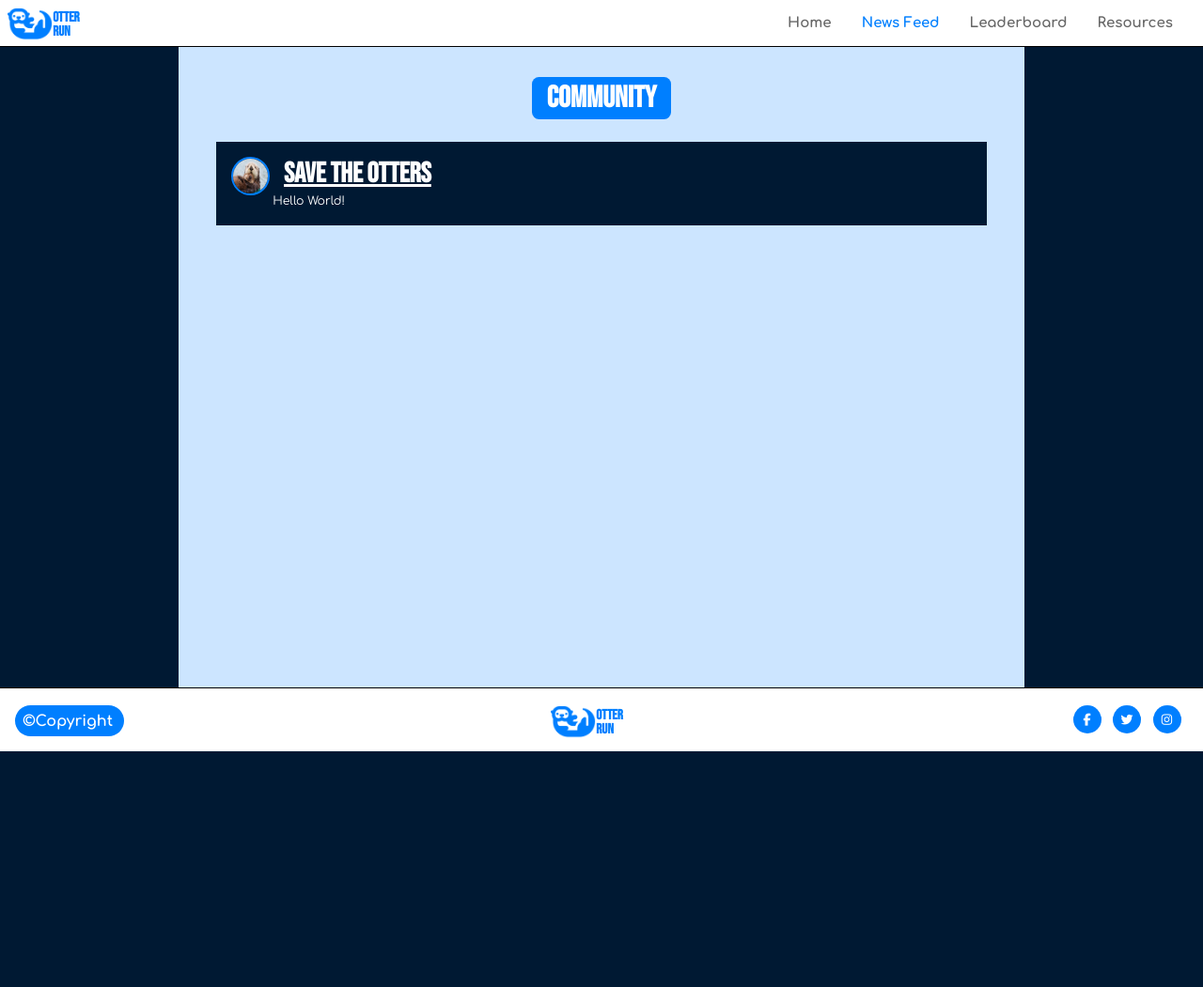
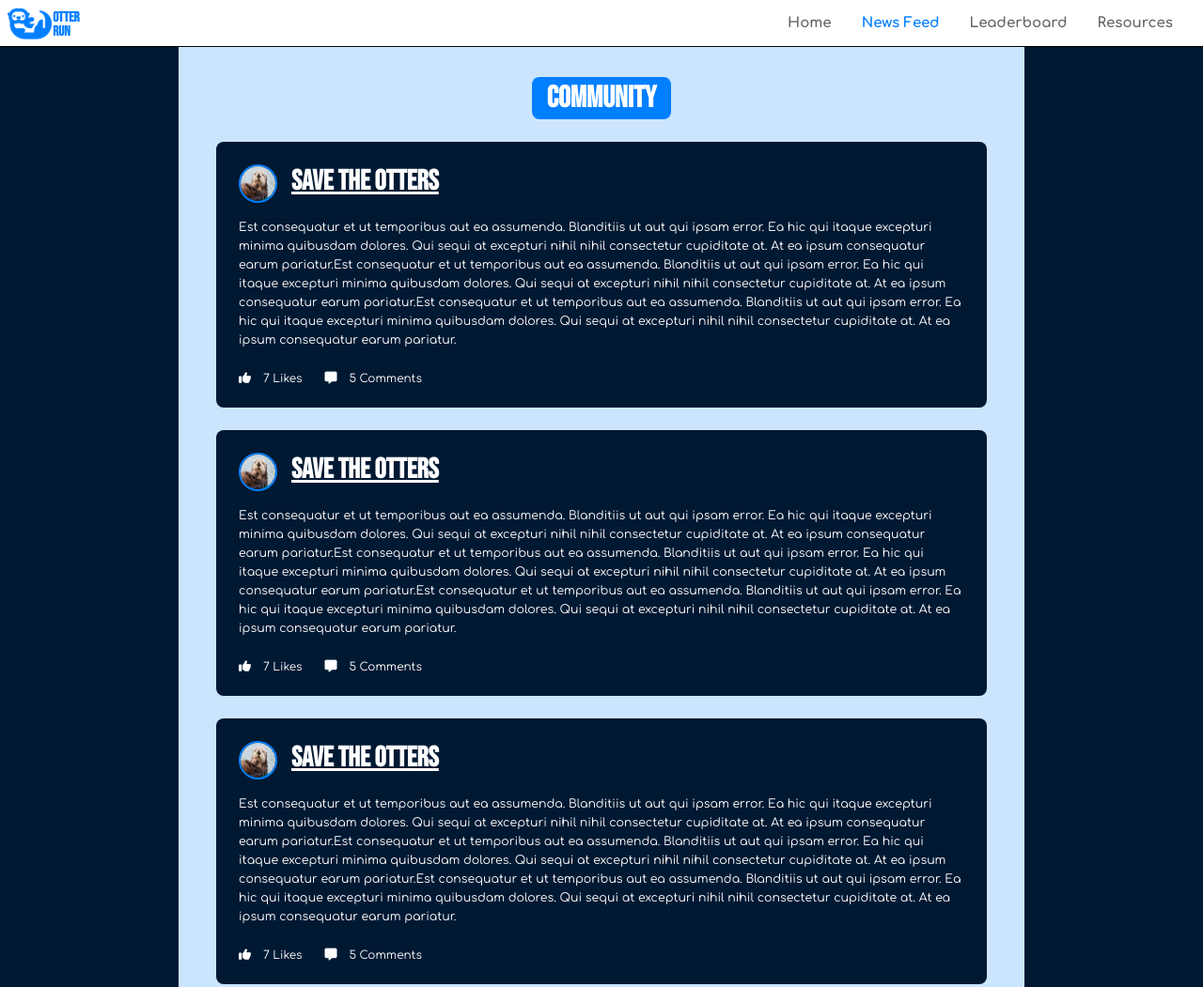
Before and after one commit to IInaudible/Game-Website, a plain HTML site: page newsfeed.html in a window 1280 px wide. Shown: the top 1051 px of the page at 94% size. Before the commit the page ends 800 px from the top, so only its background shows below. Drawn offline with Linux system fonts and the light colour scheme.

Commit message:
new changes

```diff
--- a/css/newsfeed.css
+++ b/css/newsfeed.css
@@ -17,7 +17,7 @@
 
 .header h1 {
     background-color: var(--primary-color);
-    border-radius: 7.5px;
+    border-radius: 8px;
     color: white;
     padding: .1em .5em;
 }
@@ -25,12 +25,13 @@
 #user-entries {
     margin: 1.5em;
     background-color: var(--background-color);
+    padding: 1.5em;
+    border-radius: 8px;
 }
 
 .holder {
     display: grid;
     grid-template-columns: auto 1fr;
-    padding: 1em;
 }
 
 .pfp img {
@@ -40,6 +41,10 @@
     width: 41px;
 }
 
+#user-entry {
+    padding:1em 0 1.5em 0;
+}
+
 .user-entry h1{
     color: white;
     text-decoration: underline;
@@ -47,9 +52,29 @@
     padding-left: .5em;
 }
 
-.user-entry p {
+#user-entry p {
     color: white;
     font-size: 12.5px;
-    padding: .25em;
+    line-height: 1.6em;
+}
 
+main #user-response ul li a {
+    background-color: var(--background-color);
+    color: white;
+    transition: 0.5s;
+    font-size: 13px;
+    text-decoration: none;
+    margin-right: 1em;
 }
+
+#user-response ul {
+    display: flex;
+    justify-content: left;
+    list-style: none;
+}
+
+#user-response ul li {
+    color: white;
+    margin-right: 2em;
+    font-size: 12px;
+}
--- a/newsfeed.html
+++ b/newsfeed.html
@@ -40,8 +40,59 @@
                 </div>
                 <div class="user-entry">
                     <h1>Save The Otters</h1>
-                    <p>Hello World!</p>
                 </div>
+            </div>
+            <div id="user-entry">
+                <p>Est consequatur et ut temporibus aut ea assumenda. Blanditiis ut aut qui ipsam error. Ea hic qui itaque excepturi minima quibusdam dolores. Qui sequi at excepturi nihil nihil consectetur cupiditate at. At ea ipsum consequatur earum pariatur.Est consequatur et ut temporibus aut ea assumenda. Blanditiis ut aut qui ipsam error. Ea hic qui itaque excepturi minima quibusdam dolores. Qui sequi at excepturi nihil nihil consectetur cupiditate at. At ea ipsum consequatur earum pariatur.Est consequatur et ut temporibus aut ea assumenda. Blanditiis ut aut qui ipsam error. Ea hic qui itaque excepturi minima quibusdam dolores. Qui sequi at excepturi nihil nihil consectetur cupiditate at. At ea ipsum consequatur earum pariatur.</p>
+            </div>
+
+            <div id="user-response">
+                <ul>
+                    <li><a href="#"><i class="fas fa-thumbs-up"></i></a>7 Likes</li>
+                    <li><a href="#"><i class="fa-solid fa-message"></i></a>5 Comments</li>
+                </ul>
+            </div>
+        </div>
+
+        <div id="user-entries">
+            <div class="holder">
+                <div>
+                    <div class="pfp"><img src="./img/otter-pfp.png" alt="otter-pfp"></div>
+                </div>
+                <div class="user-entry">
+                    <h1>Save The Otters</h1>
+                </div>
+            </div>
+            <div id="user-entry">
+                <p>Est consequatur et ut temporibus aut ea assumenda. Blanditiis ut aut qui ipsam error. Ea hic qui itaque excepturi minima quibusdam dolores. Qui sequi at excepturi nihil nihil consectetur cupiditate at. At ea ipsum consequatur earum pariatur.Est consequatur et ut temporibus aut ea assumenda. Blanditiis ut aut qui ipsam error. Ea hic qui itaque excepturi minima quibusdam dolores. Qui sequi at excepturi nihil nihil consectetur cupiditate at. At ea ipsum consequatur earum pariatur.Est consequatur et ut temporibus aut ea assumenda. Blanditiis ut aut qui ipsam error. Ea hic qui itaque excepturi minima quibusdam dolores. Qui sequi at excepturi nihil nihil consectetur cupiditate at. At ea ipsum consequatur earum pariatur.</p>
+            </div>
+
+            <div id="user-response">
+                <ul>
+                    <li><a href="#"><i class="fas fa-thumbs-up"></i></a>7 Likes</li>
+                    <li><a href="#"><i class="fa-solid fa-message"></i></a>5 Comments</li>
+                </ul>
+            </div>
+        </div>
+
+        <div id="user-entries">
+            <div class="holder">
+                <div>
+                    <div class="pfp"><img src="./img/otter-pfp.png" alt="otter-pfp"></div>
+                </div>
+                <div class="user-entry">
+                    <h1>Save The Otters</h1>
+                </div>
+            </div>
+            <div id="user-entry">
+                <p>Est consequatur et ut temporibus aut ea assumenda. Blanditiis ut aut qui ipsam error. Ea hic qui itaque excepturi minima quibusdam dolores. Qui sequi at excepturi nihil nihil consectetur cupiditate at. At ea ipsum consequatur earum pariatur.Est consequatur et ut temporibus aut ea assumenda. Blanditiis ut aut qui ipsam error. Ea hic qui itaque excepturi minima quibusdam dolores. Qui sequi at excepturi nihil nihil consectetur cupiditate at. At ea ipsum consequatur earum pariatur.Est consequatur et ut temporibus aut ea assumenda. Blanditiis ut aut qui ipsam error. Ea hic qui itaque excepturi minima quibusdam dolores. Qui sequi at excepturi nihil nihil consectetur cupiditate at. At ea ipsum consequatur earum pariatur.</p>
+            </div>
+
+            <div id="user-response">
+                <ul>
+                    <li><a href="#"><i class="fas fa-thumbs-up"></i></a>7 Likes</li>
+                    <li><a href="#"><i class="fa-solid fa-message"></i></a>5 Comments</li>
+                </ul>
             </div>
         </div>
 
```
